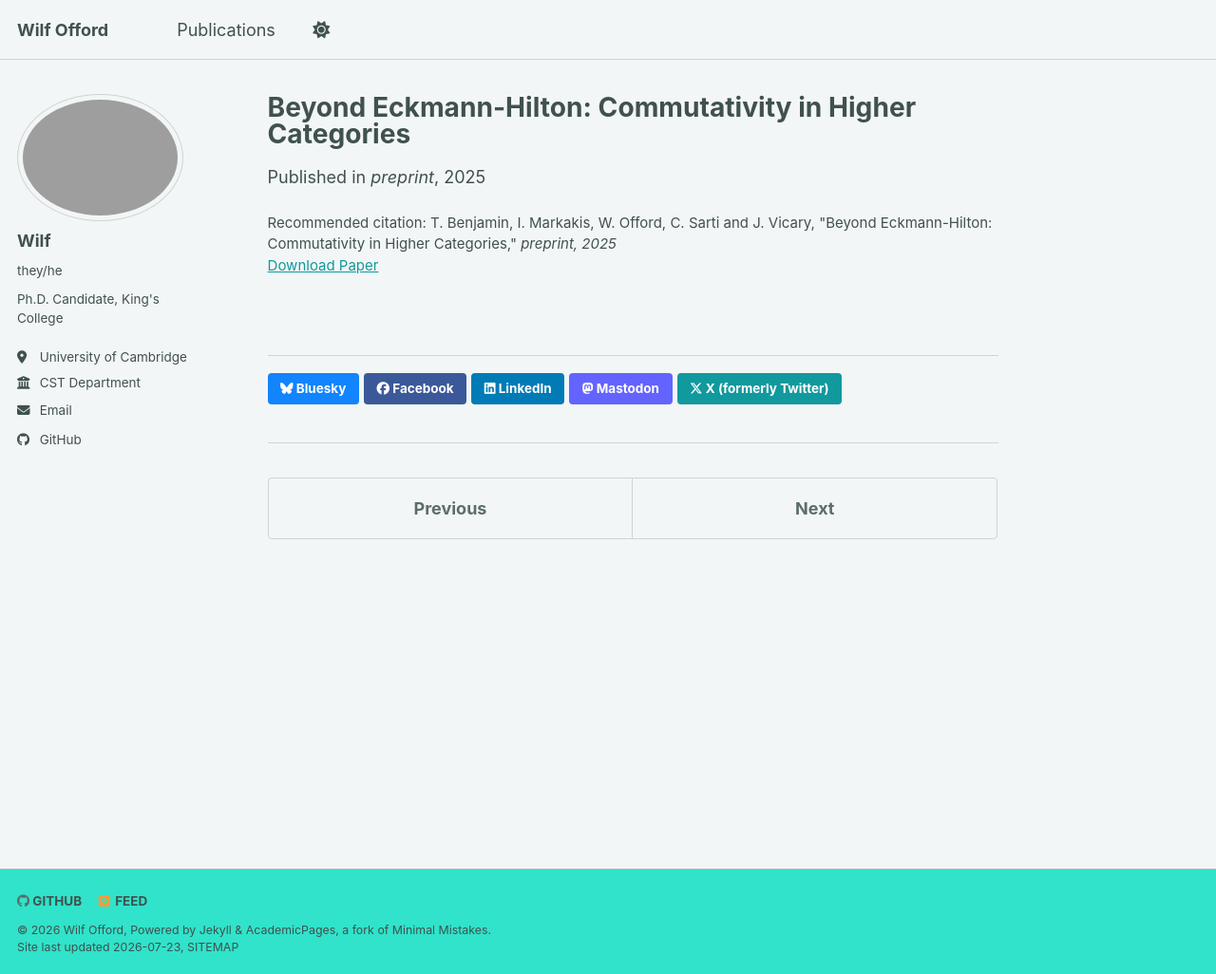
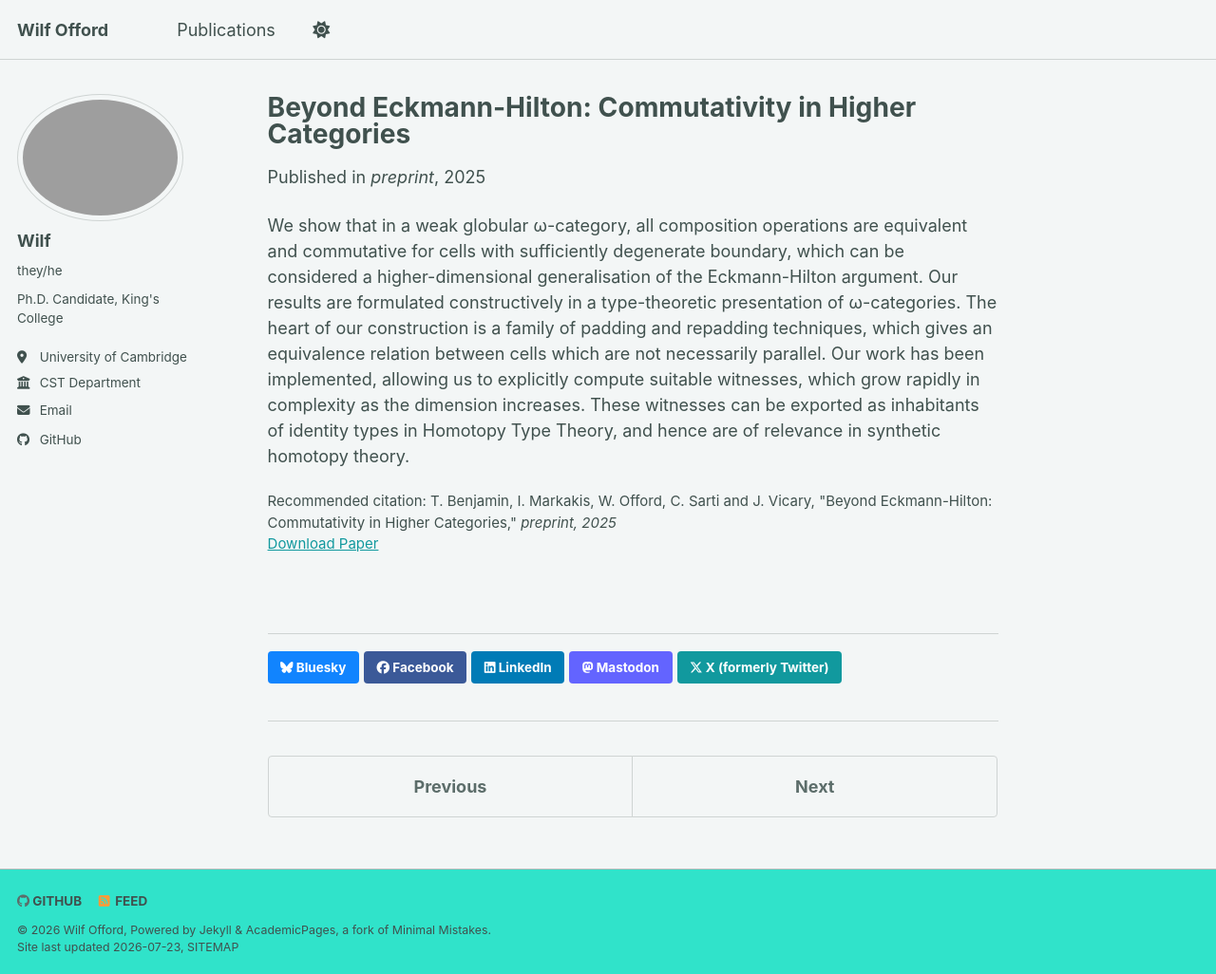
Before and after one commit to wilfofford/wilfofford.github.io, a Jekyll site: the page built from _publications/beyondeckmannhilton.md, in a window 1280 px wide and 1026 px high. Shown: the whole window at 95% size. Built offline with Jekyll 4.4.1, drawn with Linux system fonts in a browser that asks for light colours; a style sheet for code colours, icons or effects is not loaded.

Commit message:
Update beyondeckmannhilton.md

```diff
--- a/_publications/beyondeckmannhilton.md
+++ b/_publications/beyondeckmannhilton.md
@@ -3,9 +3,10 @@ title: "Beyond Eckmann-Hilton: Commutativity in Higher Categories"
 collection: publications
 category: preprints
 permalink: /publication/beyondeckmannhilton
-excerpt: 'We show that in a weak globular ω-category, all composition operations are equivalent and commutative for cells with sufficiently degenerate boundary, which can be considered a higher-dimensional generalisation of the Eckmann-Hilton argument. Our results are formulated constructively in a type-theoretic presentation of ω-categories. The heart of our construction is a family of padding and repadding techniques, which gives an equivalence relation between cells which are not necessarily parallel. Our work has been implemented, allowing us to explicitly compute suitable witnesses, which grow rapidly in complexity as the dimension increases. These witnesses can be exported as inhabitants of identity types in Homotopy Type Theory, and hence are of relevance in synthetic homotopy theory.'
+excerpt: 'We show that in a weak globular ω-category, all composition operations are equivalent and commutative for cells with sufficiently degenerate boundary.'
 date: 2025-01-27
 venue: 'preprint'
 paperurl: 'https://arxiv.org/abs/2501.16465'
 citation: 'T. Benjamin, I. Markakis, W. Offord, C. Sarti and J. Vicary, &quot;Beyond Eckmann-Hilton: Commutativity in Higher Categories,&quot <i> preprint, 2025</i>'
 ---
+We show that in a weak globular ω-category, all composition operations are equivalent and commutative for cells with sufficiently degenerate boundary, which can be considered a higher-dimensional generalisation of the Eckmann-Hilton argument. Our results are formulated constructively in a type-theoretic presentation of ω-categories. The heart of our construction is a family of padding and repadding techniques, which gives an equivalence relation between cells which are not necessarily parallel. Our work has been implemented, allowing us to explicitly compute suitable witnesses, which grow rapidly in complexity as the dimension increases. These witnesses can be exported as inhabitants of identity types in Homotopy Type Theory, and hence are of relevance in synthetic homotopy theory.
```
